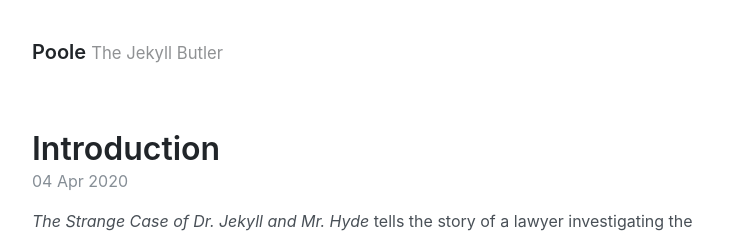
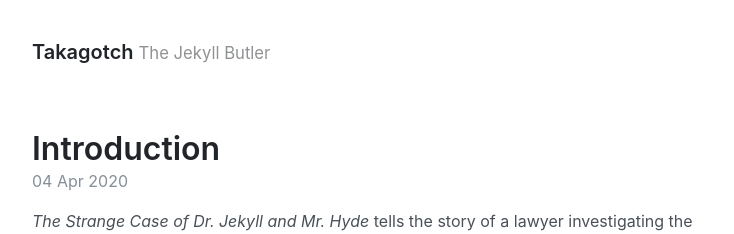
Before and after one commit to takagotch/page43, a Jekyll site: the page built from index.html, in a window 1280 px wide. Shown: the top 234 px of the page, without its empty margins (272-1006 px from the left). Built offline with Jekyll 4.4.1, drawn with Linux system fonts in a browser that asks for light colours; the list of posts is cut into pages by our own code.

Commit message:
Update _config.yml

```diff
--- a/_config.yml
+++ b/_config.yml
@@ -1,7 +1,8 @@
 # Setup
-title: Poole
+title: Takagotch
 tagline: The Jekyll Butler
 url: https://takagotch.github.io/page43
+baseurl: https://takagotch.github.io/page43
 paginate: 1
 baseurl: ""
 permalink: pretty
@@ -33,8 +34,8 @@ sass:
 
 # Specify the author for blog posts
 author:
-  name: Mark Otto
-  url: https://twitter.com/mdo
+  name: Takashi Yoshioka
+  url: https://twitter.com/takagotch
   email: markdotto@gmail.com
 
 # Custom vars
```
